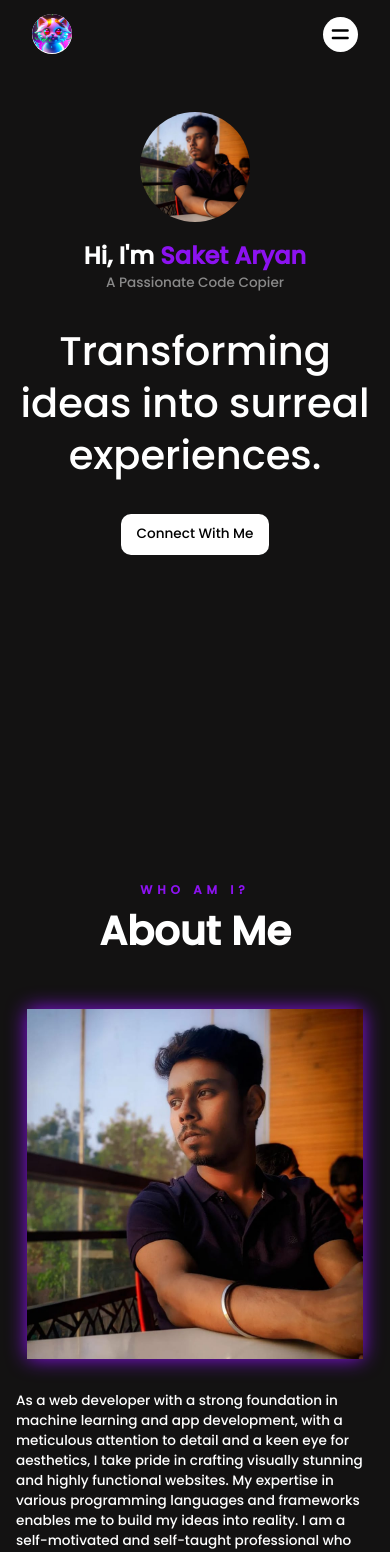
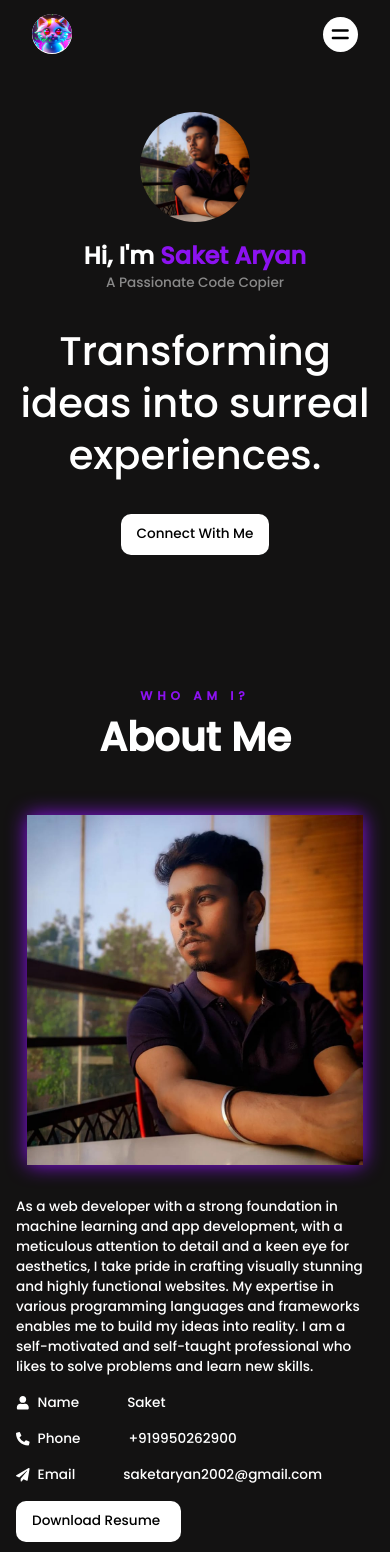
Before and after one commit to whysosaket/Portfolio, a React (Vite) app: page / in a window 390 px wide. Shown: the top 1552 px of the page. Built offline with nearby package versions, Linux system fonts and the light colour scheme; the HTML template or start-up script is replaced by a standard one.

Commit message:
Fixed Extra Space

```diff
--- a/src/App.css
+++ b/src/App.css
@@ -42,8 +42,8 @@ img {
   .container {
       padding: 7rem 1rem 0 1rem;
   }
-  .container.about {
-      margin-top: -5rem;
+  .container.home {
+    min-height: auto;
   }
   .title h1 {
       font-size: 2.5rem;
--- a/src/components/Hero/Hero.tsx
+++ b/src/components/Hero/Hero.tsx
@@ -16,7 +16,7 @@ const Home = () => {
 
   return (
     <motion.div
-      className="container "
+      className="container home"
       id="home"
       initial={{ y: -15, opacity: 0 }}
       animate={{ y: 0, opacity: 1 }}
```
